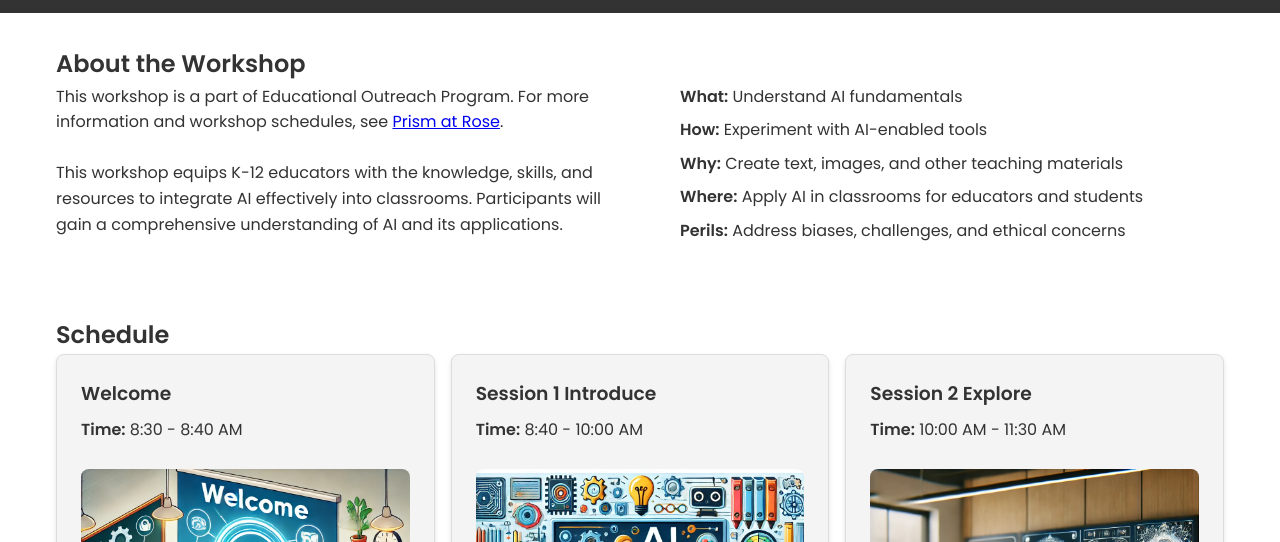
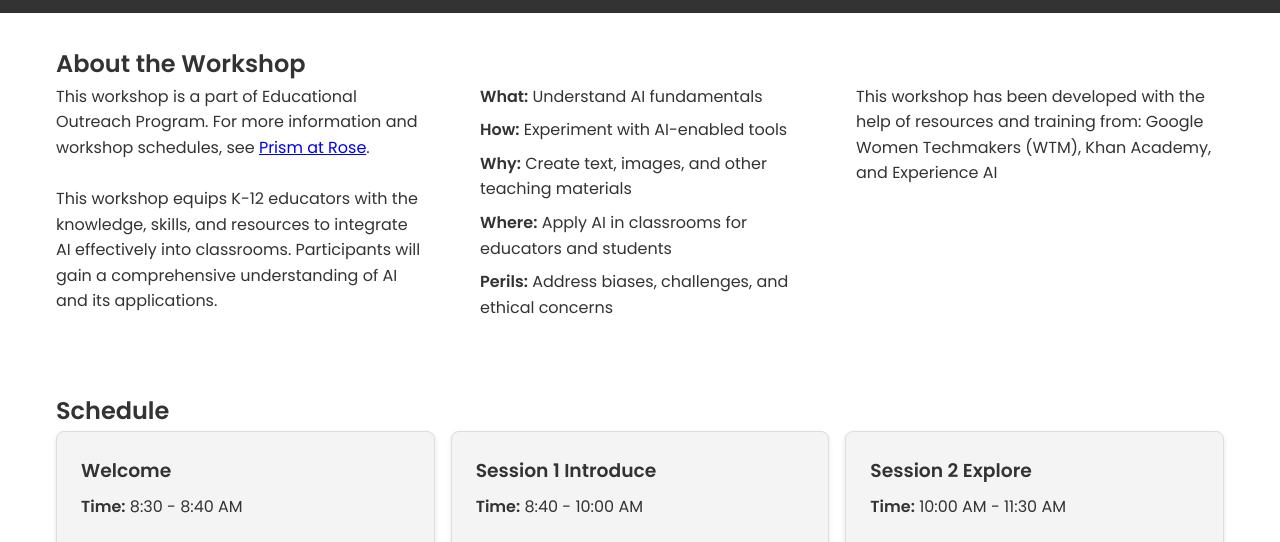
Before and after one commit to obscrivn/genAIforK12, a plain HTML site: page index.html in a window 1280 px wide. Shown: the part 227-769 px from the top of the page. Drawn offline with Linux system fonts and the light colour scheme.

Commit message:
resources

```diff
--- a/index.html
+++ b/index.html
@@ -39,6 +39,8 @@
                     <li><strong>Perils:</strong> Address biases, challenges, and ethical concerns</li>
                 </ul>
             </div>
+            <div>This workshop has been developed with the help of resources and training from:
+Google Women Techmakers (WTM), Khan Academy, and Experience AI </div>
         </div>
     </section>
     <section id="schedule">
```
